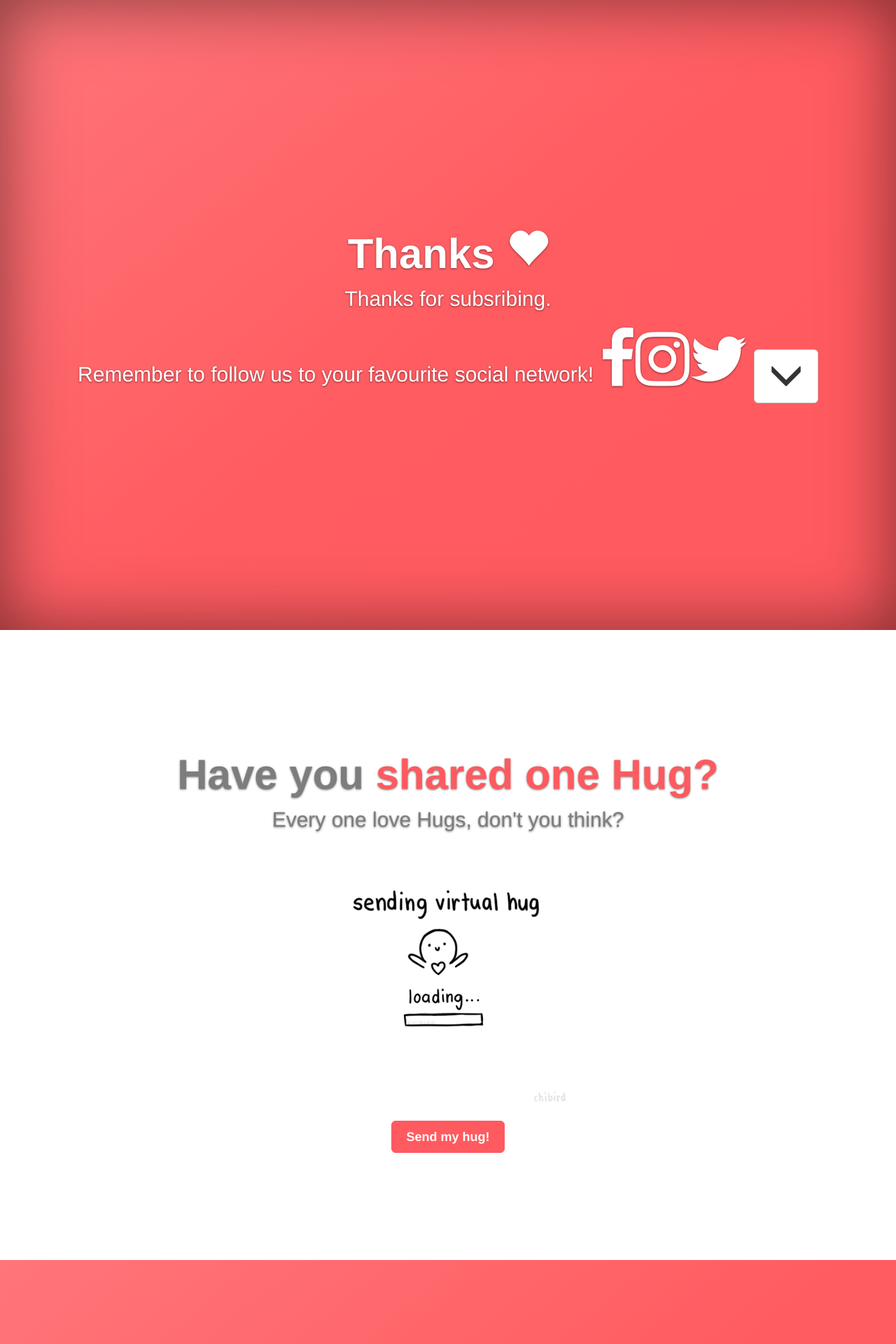
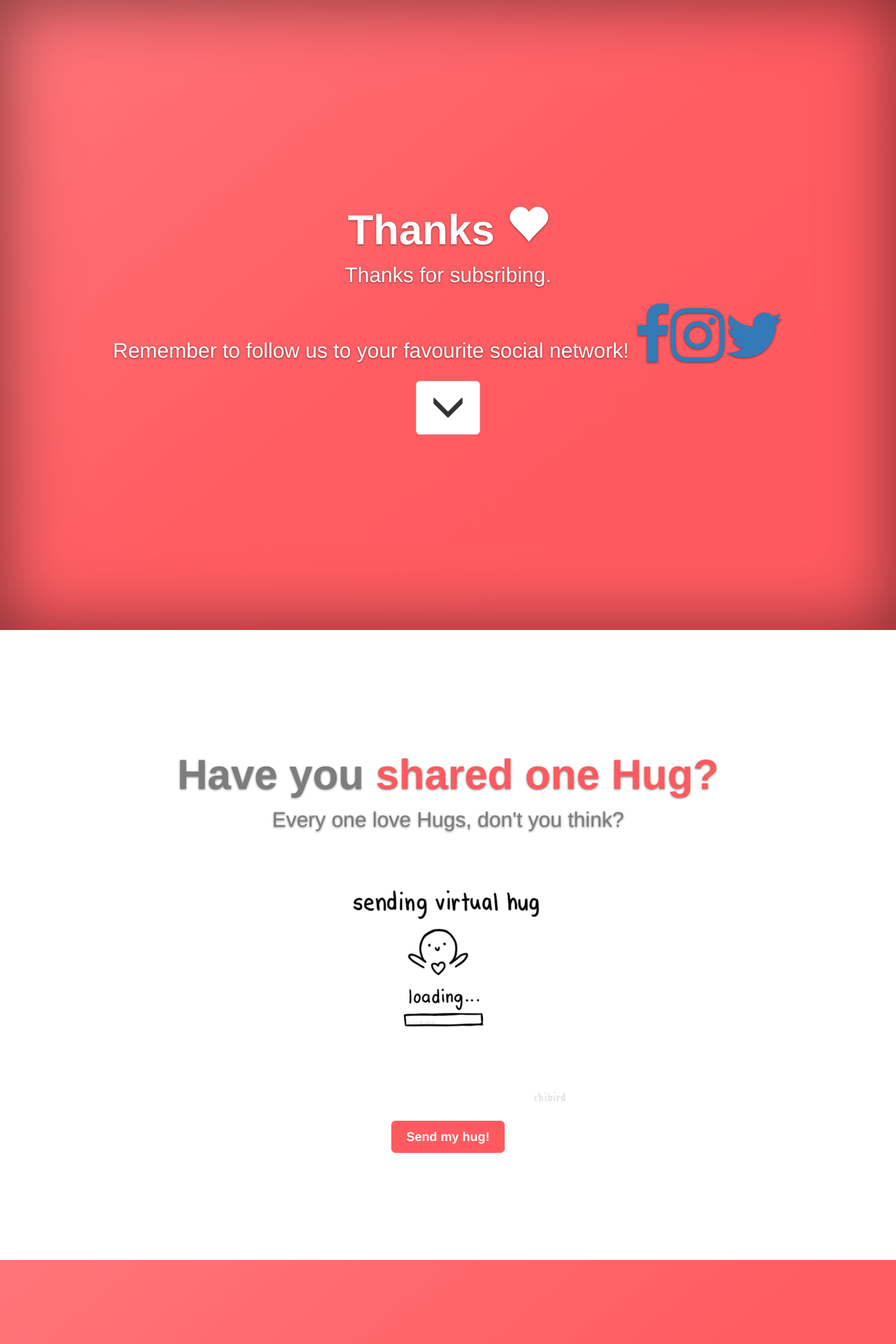
Before and after one commit to hub4hugs/hub4hugs.github.io, a Jekyll site: the page built from thanks.html, in a window 1280 px wide. Shown: the top 1920 px of the page at 70% size. Built offline with Jekyll 4.4.1, drawn with Linux system fonts in a browser that asks for light colours; nearby versions of some CDN libraries; comment, search, counter and statistics services are not loaded.

Commit message:
Adding links on tank you page

```diff
--- a/thanks.html
+++ b/thanks.html
@@ -28,9 +28,9 @@ canonical: https://hub4hugs.github.io
 			  <div class="col-md-12">
 	            <h1 class="cover-heading white jumbotitle">Thanks <span class="glyphicon glyphicon-heart" aria-hidden="true"></span></h1>
 	            <p class="lead white jumbotext">Thanks for subsribing.</p>
-	            <p class="lead white jumbotext">Remember to follow us to your favourite social network! <i class="fa fa-3x fa-facebook"></i><i class="fa fa-3x fa-instagram"></i><i class="fa fa-3x fa-twitter"></i>
-	              <a href="#block2" class="btn btn-lg btn-default"><span class="text-big glyphicon glyphicon-menu-down" aria-hidden="true"></span></a>
+	            <p class="lead white jumbotext">Remember to follow us to your favourite social network! <a href=""><i class="fa fa-3x fa-facebook"></i></a><a href=""><i class="fa fa-3x fa-instagram"></i></a><a href=""><i class="fa fa-3x fa-twitter"></i></a>
 	            </p>
+	            <p><a href="#block2" class="btn btn-lg btn-default"><span class="text-big glyphicon glyphicon-menu-down" aria-hidden="true"></span></a></p>
 			  </div>
 			</div>
 
```
